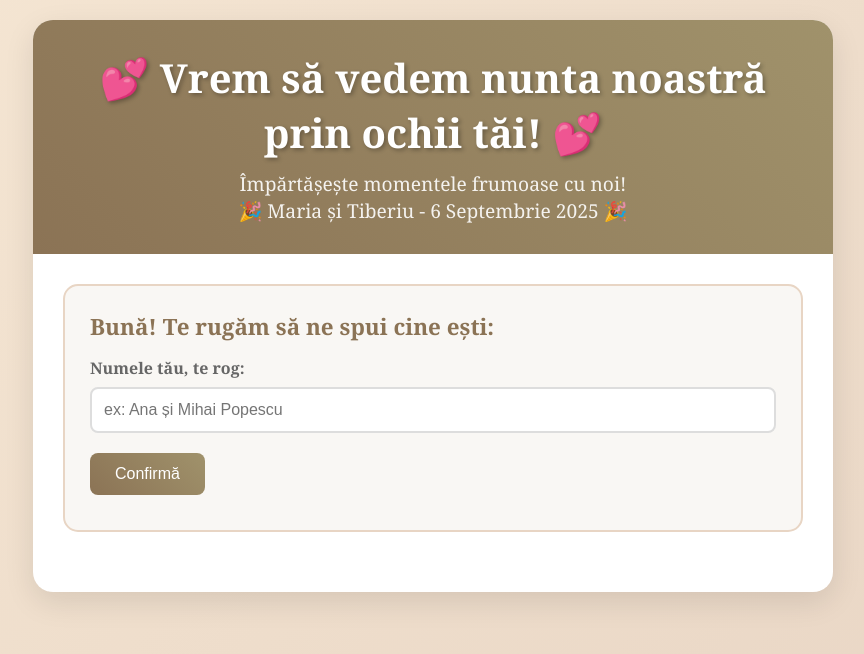
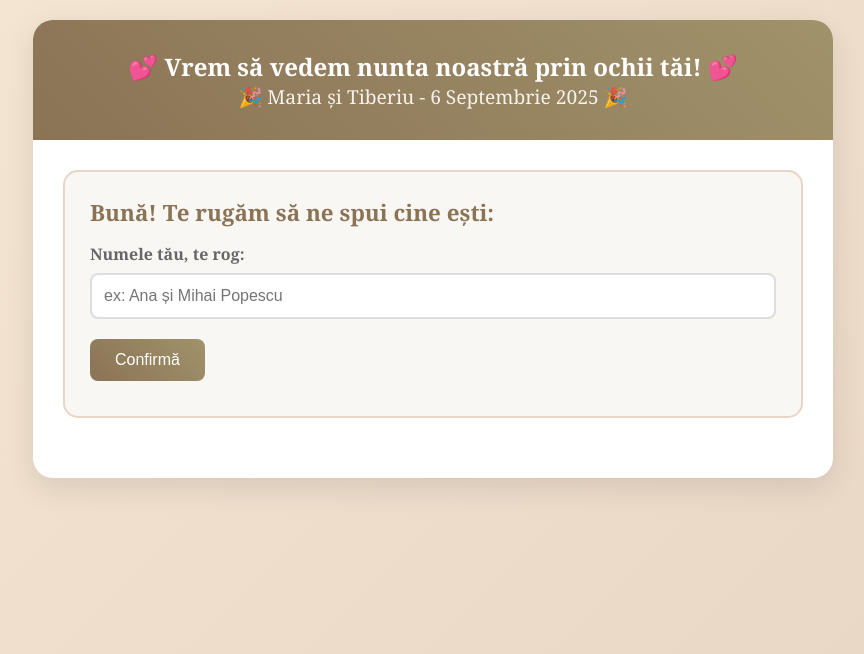
Before and after one commit to Tibanu87/NuntaTM, a plain HTML site: page index.html in a window 1280 px wide. Shown: the whole page, without its empty margins (207-1071 px from the left). Drawn offline with Linux system fonts and the light colour scheme.

Commit message:
Update fin4 index.html

```diff
--- a/index.html
+++ b/index.html
@@ -409,8 +409,7 @@
 <body>
     <div class="container">
         <div class="header">
-            <h1>💕 Vrem să vedem nunta noastră prin ochii tăi! 💕</h1>
-            <p>Împărtășește momentele frumoase cu noi!</p>
+            <h2>💕 Vrem să vedem nunta noastră prin ochii tăi! 💕</h2>
             <p>🎉 Maria și Tiberiu - 6 Septembrie 2025 🎉</p>
         </div>
 
```
